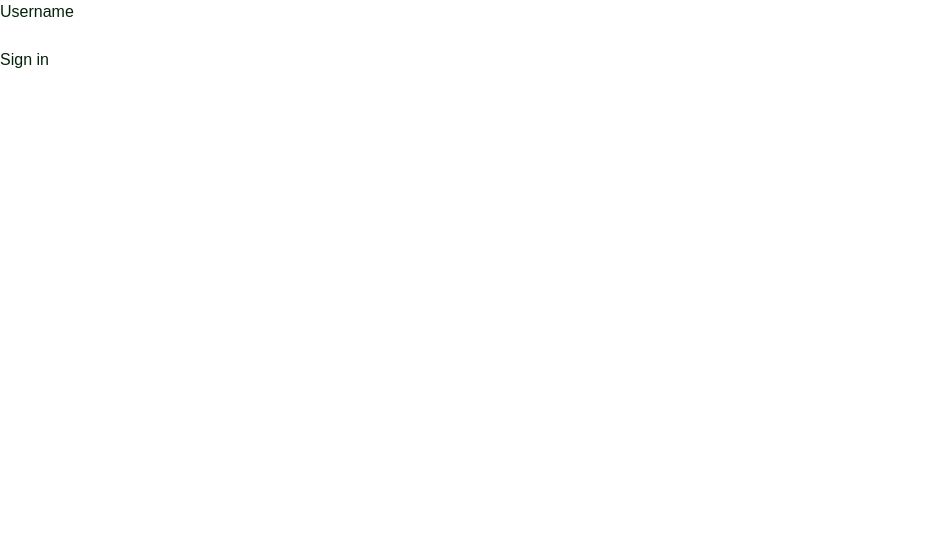
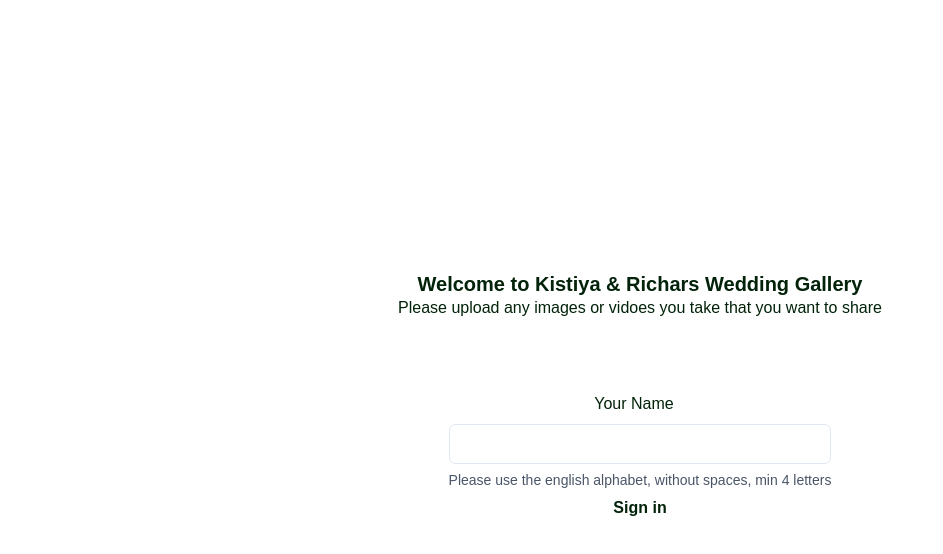
Before and after one commit to Richard87/wedding-photos, a Next.js app: page / in a window 1280 px wide. Shown: the top 554 px of the page, without its empty margins (0-943 px from the left). Built offline with nearby package versions, Linux system fonts and the light colour scheme; no server answers; a web font is replaced by a local one.

Commit message:
add responive gallery

```diff
--- a/src/app/gallery/[username]/page.tsx
+++ b/src/app/gallery/[username]/page.tsx
@@ -18,6 +18,7 @@ export default async function GalleryPage({
 	params,
 }: { params: { username: string } }) {
 	const authSession = await getServerAuthSession();
+	console.log(authSession)
 	const user = authSession?.user;
 	if (!user || user.name !== params.username)
 		throw new Error("Not authenticated!");
--- a/src/app/page.tsx
+++ b/src/app/page.tsx
@@ -1,22 +1,23 @@
 import { Login } from "@/components/Login";
 import { getServerAuthSession } from "@/server/auth";
+import { Box, Container, Flex, Heading, Text } from "@chakra-ui/react";
 import { redirect } from "next/navigation";
 import React from "react";
 
 export default async function LoginPage() {
 	const authSession = await getServerAuthSession();
 
-  if (authSession?.user?.name != null) {
-    return redirect(`/gallery/${authSession.user.name}`)
-  }
+	if (authSession?.user?.name != null) {
+		return redirect(`/gallery/${authSession.user.name}`);
+	}
 
 	return (
-		<>
-			<div>
-				<div>
-					<Login />
-				</div>
-			</div>
-		</>
+		<Container display={"flex"} alignItems={"center"} justifyContent={"center"} flexDirection={"column"} height={"100%"}>
+			<Heading size={"md"}>Welcome to Kistiya & Richars Wedding Gallery</Heading>
+			<Text>Please upload any images or vidoes you take that you want to share</Text>
+
+			<Box m={9} />
+			<Login />
+		</Container>
 	);
 }
--- a/src/components/Gallery.tsx
+++ b/src/components/Gallery.tsx
@@ -68,7 +68,7 @@ export default function Gallery({
 					<InnerDropzone isDragActive={isDragActive} onDrop={onDrop} />
 				</Box>
 				<Box mb={3}>
-					<Grid templateColumns="repeat(4, 1fr)" gap={6}>
+					<Grid templateColumns="repeat(auto-fill, minmax(200px, 1fr))" gap={6}>
 						{localImages.map((image) => (
 							<GridItem key={image.name}>
 								<img
--- a/src/components/Login.tsx
+++ b/src/components/Login.tsx
@@ -1,54 +1,63 @@
-"use client"
+"use client";
 
+import {
+	Button,
+	Center,
+	FormControl,
+	FormHelperText,
+	FormLabel,
+	Input,
+	Text,
+} from "@chakra-ui/react";
 import { signIn } from "next-auth/react";
 import { useSearchParams } from "next/navigation";
 import { type FormEvent, useState } from "react";
 
-export function Login () {
-    const searchParams = useSearchParams()
+export function Login() {
+	const searchParams = useSearchParams();
 	const [username, setUsername] = useState<string>("");
 
 	const handleSubmit = async (event: FormEvent) => {
 		event.preventDefault();
 		await signIn("credentials", {
-			username: username,
-			callbackUrl: `/gallery/${username}`,
+			username: username.toLowerCase(),
+			callbackUrl: `/gallery/${username.toLowerCase()}`,
 		});
 	};
 
-    return <form className="space-y-6" onSubmit={handleSubmit}>
-    <div>
-        <label
-            htmlFor="username"
-            className="block text-sm font-medium leading-6 text-gray-900"
-        >
-            Username
-        </label>
-        <div className="mt-2">
-            <input
+	return (
+		<form className="space-y-6" onSubmit={handleSubmit}>
+			<FormControl>
+				<Center><FormLabel>Your Name</FormLabel></Center>
+				<Input
+                    width={"100%"}
+					type="text"
 					id="username"
 					name="username"
-                type="text"
 					autoComplete="off"
 					required
 					value={username}
+					minLength={4}
+					pattern="[a-zA-Z0-9-]*"
 					onChange={(e) => setUsername(e.target.value)}
-                className="block w-full rounded-md border-0 px-2 py-1.5 text-gray-900 shadow-sm ring-1 ring-inset ring-gray-300 placeholder:text-gray-400 focus:ring-2 focus:ring-inset focus:ring-indigo-600 sm:text-sm sm:leading-6"
 				/>
-        </div>
-    </div>
-    <div>
-        <button
-            type="submit"
-            className="flex w-full justify-center rounded-md bg-indigo-600 px-3 py-1.5 text-sm font-semibold leading-6 text-white shadow-sm hover:bg-indigo-500 focus-visible:outline focus-visible:outline-2 focus-visible:outline-offset-2 focus-visible:outline-indigo-600"
-        >
+				<FormHelperText>
+					Please use the english alphabet, without spaces, min 4 letters
+				</FormHelperText>
+			</FormControl>
+			<Center>
+				<Button variant={"primary"} type="submit">
 					Sign in
-        </button>
-    </div>
+				</Button>
+			</Center>
+
+			<Center>
 				{searchParams.get("error") && (
-        <p className="text-red-600 text-center capitalize">
-            Login failed.
-        </p>
+					<Text color={"red.600"} casing={"capitalize"}>
+						Login failed. Please try again
+					</Text>
 				)}
+			</Center>
 		</form>
+	);
 }
--- a/src/components/Nav.tsx
+++ b/src/components/Nav.tsx
@@ -12,7 +12,7 @@ export function Nav(props: { username: string }) {
 						<Heading>Gallery</Heading>
 					</Center>
 					<Center flex={1}>
-						<Text>Welcome to our wedding {props.username}</Text>
+						<Text hideBelow={"sm"}>Welcome to our wedding {props.username}</Text>
 					</Center>
 					<Center>
 						<button type="button" onClick={() => signOut({ callbackUrl: "/" })}>
```
Lines whose indentation alone changed are shown as unchanged.
